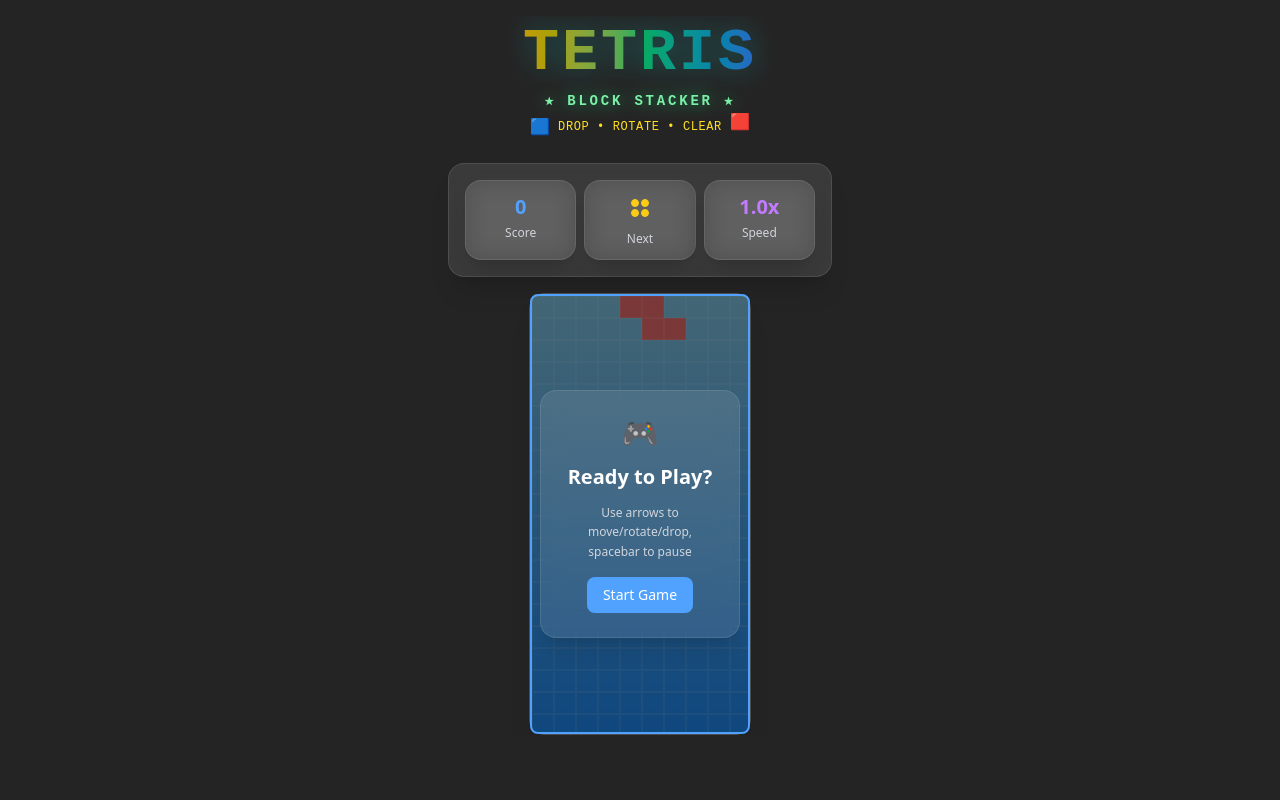
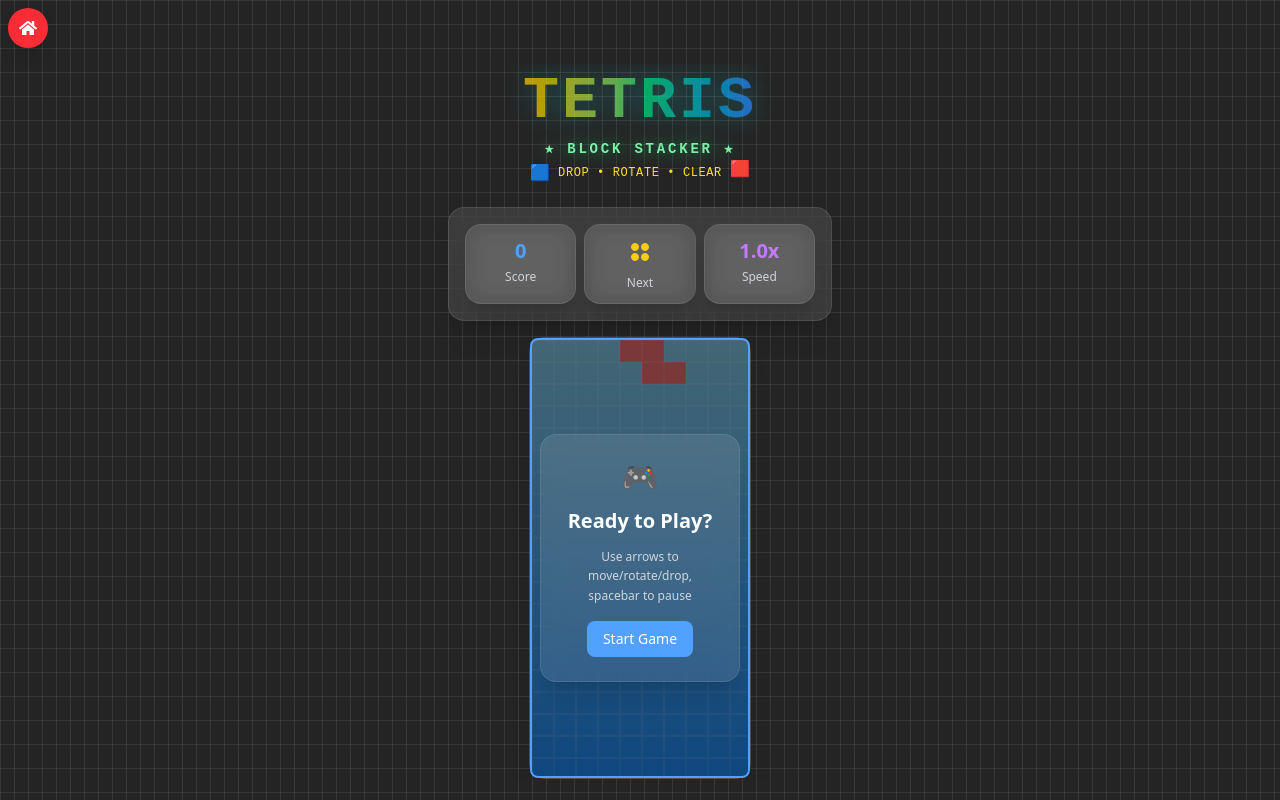
Before and after one commit to BeckettFrey/Portfolio, a Next.js app in the folder client/: page /games/tetris in a window 1280 px wide. Built offline with nearby package versions, Linux system fonts and the light colour scheme.

Commit message:
redeploy

```diff
--- a/client/src/app/games/pacman/page.jsx
+++ b/client/src/app/games/pacman/page.jsx
@@ -1,4 +1,5 @@
 
+import { CorePage } from '@/layout';
 import Pacman from './Pacman';
 
 
@@ -10,9 +11,9 @@
 const Page = () => {
 
   return (
-    <div className="w-screen h-screen overflow-hidden touch-none">
+    <CorePage header="" containerFixed={true}>
       <Pacman  />
-    </div>
+    </CorePage>
   );
 };
 
--- a/client/src/app/games/tetris/Tetris.jsx
+++ b/client/src/app/games/tetris/Tetris.jsx
@@ -556,8 +556,8 @@
     const isMobile = useIsMobile();
 
     return (
-        <div className="w-screen h-screen overflow-hidden touch-none">
+
+
             <Tetris isMobile={isMobile} />
-        </div>
     );
 }
--- a/client/src/app/games/tetris/page.jsx
+++ b/client/src/app/games/tetris/page.jsx
@@ -1,4 +1,5 @@
 
+import { CorePage } from '@/layout';
 import { TetrisPageClient } from './Tetris';
 export const metadata = {
   title: "Tetris | Beckett Frey",
@@ -6,5 +7,9 @@
 };
 
 export default function Page() {
-    return <TetrisPageClient />;
- }
+  return (
+  <CorePage header="" containerFixed={true}>
+    <TetrisPageClient />
+  </CorePage>
+  );
+}
--- a/client/src/layout/CorePage.jsx
+++ b/client/src/layout/CorePage.jsx
@@ -24,7 +24,7 @@
       ? 'fixed inset-0 overflow-hidden flex flex-col items-center justify-start'
       : 'relative min-h-screen',
     'min-w-screen text-white font-sans overflow-x-hidden leading-tight',
-    'pb-[env(safe-area-inset-bottom)] pt-[env(safe-area-inset-top)]',
+    'pt-[calc(1rem+env(safe-area-inset-top))] pb-[calc(1rem+env(safe-area-inset-bottom))',
   ].join(' ');
 
   return (
@@ -59,7 +59,7 @@
       )}
 
       {/* Main Content */}
-      <div className="container mx-auto px-4 lg:px-8 max-w-4xl z-10 relative page-container flex-grow overflow-hidden">
+      <div className="container mx-auto p-4 pt-8 lg:p-8 max-w-4xl z-10 relative page-container flex-grow overflow-hidden">
         {children}
       </div>
     </div>
```
